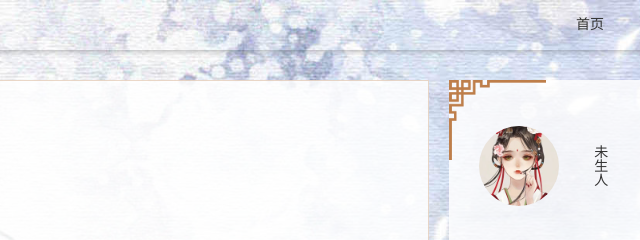
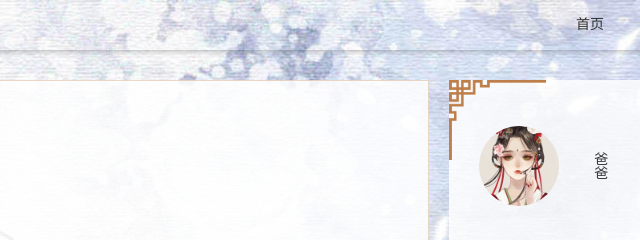
Before and after one commit to Chycsdn/Chycsdn.github.io, a plain HTML site: page archives/index.html in a window 1280 px wide. Shown: the top 240 px of the page, 460-1100 px from the left. Drawn offline with nearby package versions, Linux system fonts and the light colour scheme; some packages are replaced by stand-ins of ours; a script that the page names is missing.

Commit message:
Site updated: 2019-10-21 23:39:03

```diff
--- a/archives/index.html
+++ b/archives/index.html
@@ -122,7 +122,7 @@
     <img class="avatar" src="/images/default-avatar.jpg" title="图片来自网络"></img>
     <h3 class="avatar-name">
 
-        未生人
+        爸爸
 
     </h3>
     <p class="avatar-slogan">
```
Also changed, not shown: 2019/10/20/hello-world/index.html (+1 -1 lines), 2019/10/20/my-first-blog/index.html (+1 -1 lines), archives/2019/10/index.html (+1 -1 lines), archives/2019/index.html (+1 -1 lines), index.html (+1 -1 lines).
